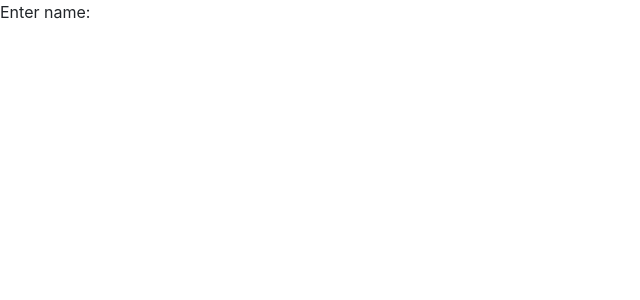
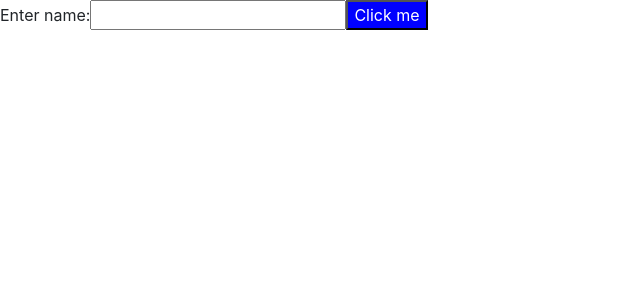
Before and after one commit to shakimthecoder/react-starter-application, a React (Create React App) app: page / in a window 1280 px wide. Shown: the top 300 px of the page, without its empty margins (0-640 px from the left). Built offline with nearby package versions, Linux system fonts and the light colour scheme.

Commit message:
added btn

```diff
--- a/src/App.js
+++ b/src/App.js
@@ -14,9 +14,11 @@ const App = () => {
     { labelText }
    </label>
 
-
+   <input id="name" type="text" />
+   <button style={{ backgroundColor: 'blue', color: 'white'}}>
+    {buttonText.text}
+   </button>
 </div>
-
 
   );
 };
```
